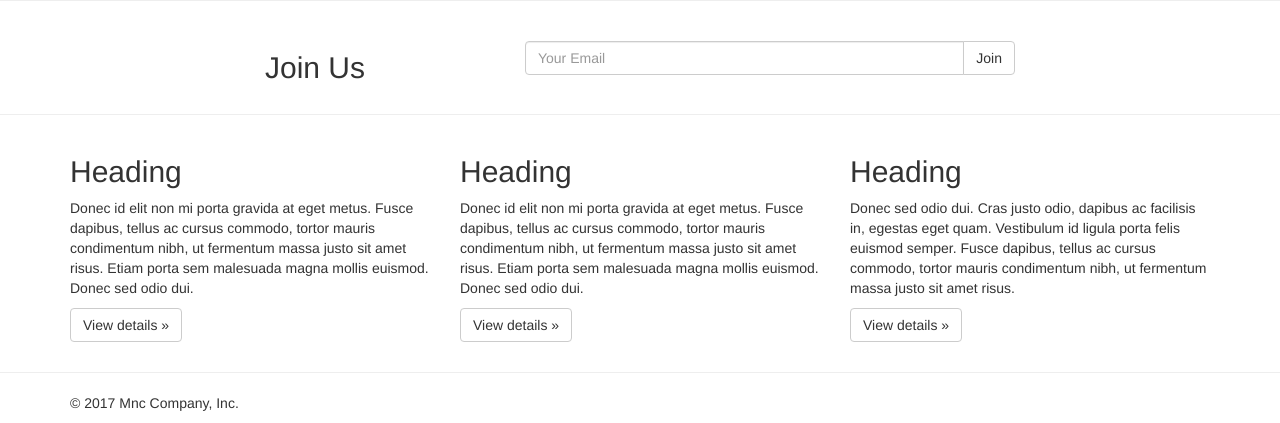
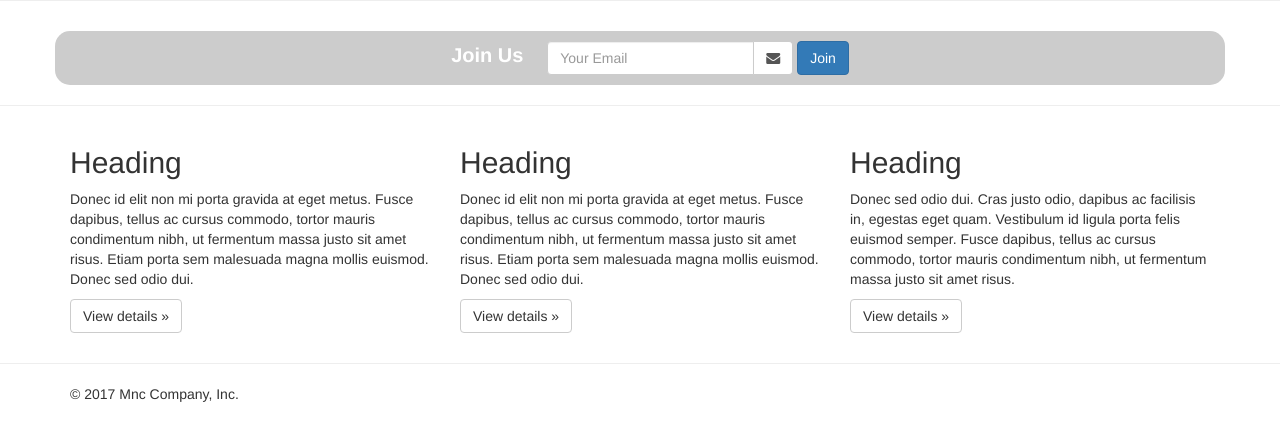
Before and after one commit to rendezvous3/Ideas-Landing, a Django app: page / in a window 1280 px wide. Shown: the part 407-830 px from the top of the page. After the commit the page ends 809 px from the top, so only its background shows below. Run offline with Django 3.2, Linux system fonts and the light colour scheme; data comes from the database, SQL or seed files in the repository; some libraries are stand-ins or nearby versions.

Commit message:
Style Form

```diff
--- a/live-static-files/static-root/css/main.css
+++ b/live-static-files/static-root/css/main.css
@@ -2,3 +2,7 @@ body {
 	padding-top: 50px;
 	padding-bottom: 20px;
 }
+
+.sign-up-email-form {
+	width: 275px;
+}
--- a/newsletter/forms.py
+++ b/newsletter/forms.py
@@ -5,7 +5,7 @@ from .models import Join
 class JoinForm(forms.ModelForm):
 	email = forms.EmailField(label='',
 	 widget=forms.EmailInput(attrs={'placeholder': 'Your Email',
-	 								'class': 'form-control'}))
+	 								'class': 'form-control sign-up-email-form'}))
 
 	class Meta:
 		model = Join
--- a/newsletter/templates/newsletter/snippet/signup-form.html
+++ b/newsletter/templates/newsletter/snippet/signup-form.html
@@ -5,6 +5,9 @@
     </div>
         <div class="input-group">
             <input class="form-control" type="email" name="email" placeholder="Your email ...">
+            <div class="input-group-addon" style="background-color: #fff; border-left: 0px;">
+                <i class="fa fa-envelope"></i>
+            </div>
         <span class="input-group-btn">
         <input type="submit" value="Join" class="btn btn-default">
         </span>
--- a/pages/templates/pages/snippet/join-form.html
+++ b/pages/templates/pages/snippet/join-form.html
@@ -1,4 +1,4 @@
-<form class="join-form" method="POST" action=""> {% csrf_token %}
+<form class="join-form form-inline text-center" method="POST" action=""> {% csrf_token %}
     <div class="alert alert-danger alert-dismissible join-form-alert" style="display:none">
         <button type="button" class="close" data-dismiss="alert" aria-label="Close"><span aria-hidden="true">&times;</span></button>
         <span class="join-form-error"></span>
@@ -9,6 +9,11 @@
             {{ form.non_field_errors }}
         </div>
     {% endif %}
+    <div class="input-group">
+        <label style="padding: 0px 20px;font-size: 20px; color:white;">
+            Join Us
+        </label>
+    </div>
     {% for field in form %}
         {% if field.errors %}
             <div class="alert alert-warning alert-dismissible">
@@ -18,9 +23,10 @@
         {% endif %}
         <div class="input-group">
         {{ field }}
-        <span class="input-group-btn">
-        <input type="submit" value="Join" class="btn btn-default">
-        </span>
+        <div class="input-group-addon" style="background-color: #fff; border-left: 0px;">
+            <i class="fa fa-envelope"></i>
+        </div>
         </div>
     {% endfor %}
+    <input type="submit" value="Join" class="btn btn-primary">
 </form>
--- a/pages/templates/pages/snippet/standard-layout.html
+++ b/pages/templates/pages/snippet/standard-layout.html
@@ -22,18 +22,11 @@
 
 <div class="container">
   <div class="row">
-    <div class="col-sm-8 col-sm-offset-2">
-      <div class="row">
-        <div class="col-xs-4">
-          <h2>Join Us</h2>
-        </div>
-        <div class="col-xs-8">
+        <div class="col-xs-12" style="background-color: #ccc; border-radius: 15px;">
           <p>
           {% include 'pages/snippet/join-form.html' with form=form %}
           </p>
         </div>
-      </div>
-    </div>
   </div>
 </div>
 
--- a/static/css/main.css
+++ b/static/css/main.css
@@ -2,3 +2,7 @@ body {
 	padding-top: 50px;
 	padding-bottom: 20px;
 }
+
+.sign-up-email-form {
+	width: 275px;
+}
--- a/templates/head_css.html
+++ b/templates/head_css.html
@@ -2,6 +2,7 @@
 <!-- Bootstrap -->
 <!-- Latest compiled and minified CSS -->
 <link rel="stylesheet" href="https://maxcdn.bootstrapcdn.com/bootstrap/3.3.7/css/bootstrap.min.css" integrity="sha384-BVYiiSIFeK1dGmJRAkycuHAHRg32OmUcww7on3RYdg4Va+PmSTsz/K68vbdEjh4u" crossorigin="anonymous">
+<link rel="stylesheet" type="text/css" href="https://maxcdn.bootstrapcdn.com/font-awesome/4.7.0/css/font-awesome.min.css">
 <link rel="stylesheet" href="{% static 'css/main.css' %}" crossorigin="anonymous">
 <!-- HTML5 shim and Respond.js for IE8 support of HTML5 elements and media queries -->
 <!-- WARNING: Respond.js doesn't work if you view the page via file:// -->
```
Also changed, not shown: pages/templates/pages/snippet/stacked-layout.html (+1 -8 lines).
